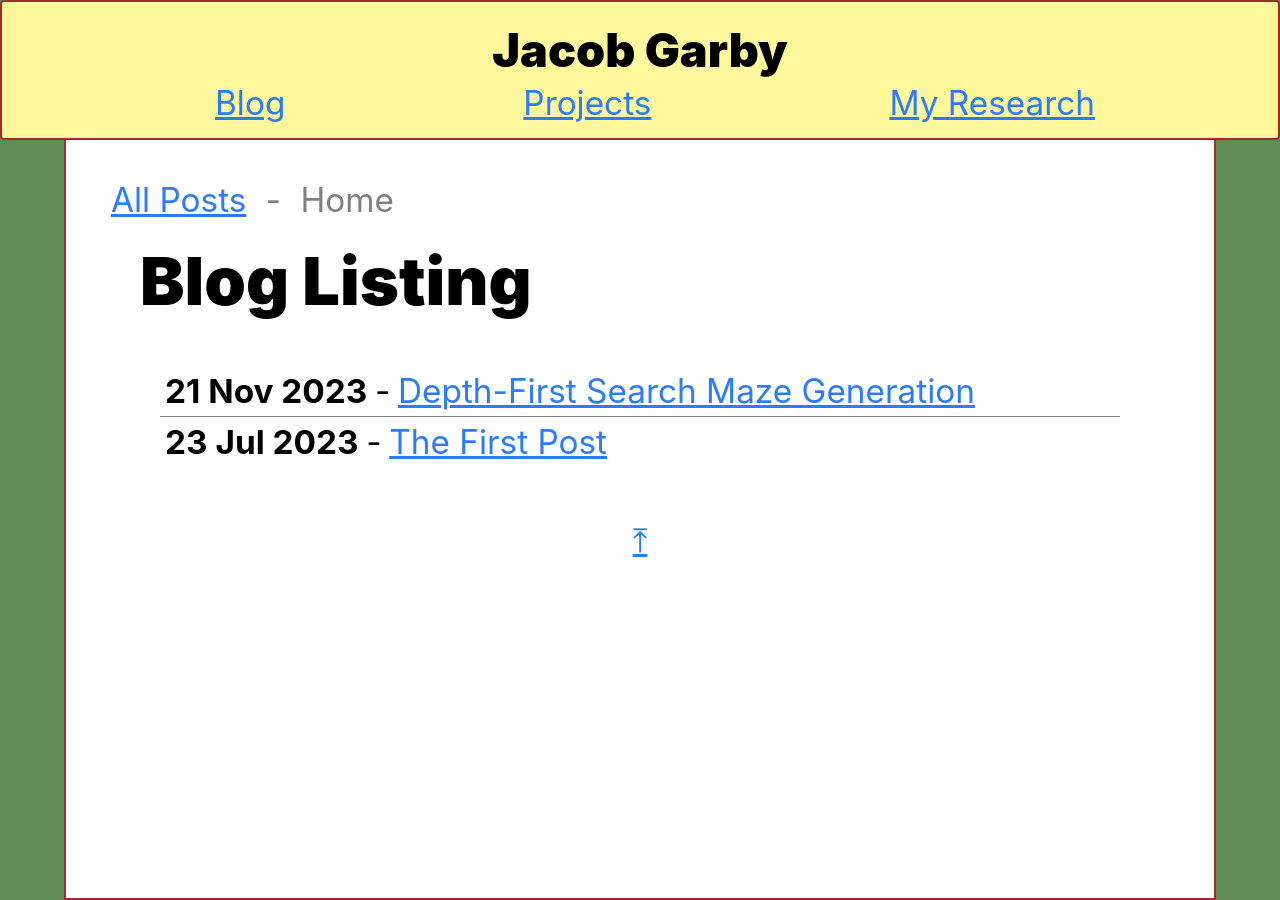
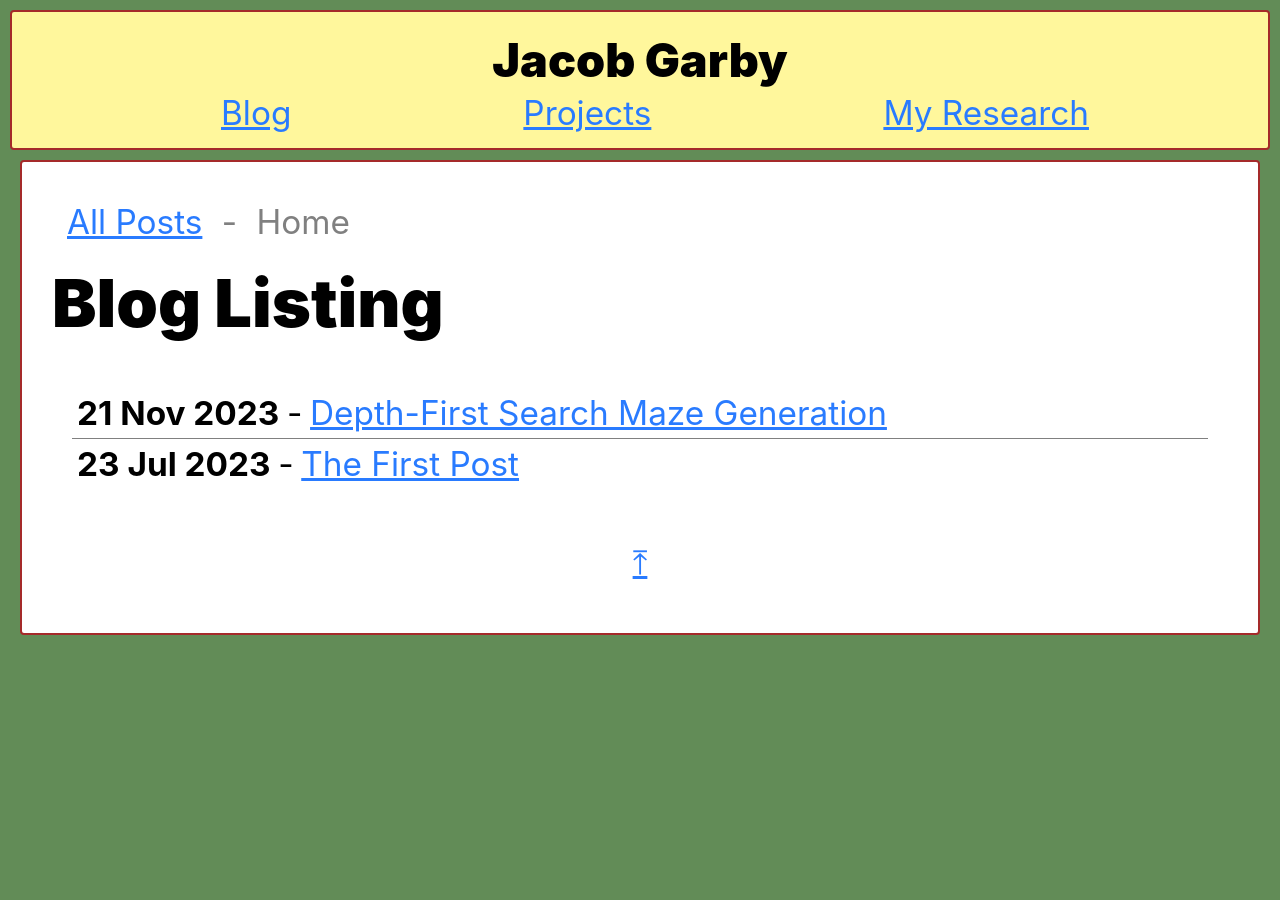
Before and after one commit to j4cobgarby/j4cobgarby.github.io, a Jekyll site: the page built from index.html, in a window 1280 px wide. Built offline with Jekyll 4.4.1, drawn with Linux system fonts in a browser that asks for light colours; some web fonts are replaced.

Commit message:
tweak layout

```diff
--- a/assets/css/style.css
+++ b/assets/css/style.css
@@ -69,7 +69,6 @@ div.sidebar > ul > li > a {
 
 div.sidebar {
     z-index: 1;
-     /*background: linear-gradient(180deg, royalblue 0%, white 75px, burlywood 79px); */
     background: #fcf2a4;
     overflow-x: hidden;
     height: fit-content;
@@ -102,7 +101,7 @@ div.stickybox {
 }
 
 div.stickybox.sticking {
-    border: 1px solid grey;
+    /* border: 1px solid grey; */
     border-radius: 5px;
     border-top: none;
     border-top-left-radius: 0;
@@ -126,31 +125,27 @@ button.sidebar_btn {
 
 div.content {
     padding: 50px;
-    /*padding-left: 15px;*/
     padding-top: 30px;
     background-color: white;
     box-sizing: border-box;
     border: 2px solid brown;
-    border-top: none;
+    border-radius: 4px;
 
     flex: 1;
     height: fit-content;
 
-    /* margin-left: 20px; */
-    /* margin-right: 20px; */
-
-    margin-left: 5%;
-    margin-right: 5%;
+    margin: 10px;
 }
 
 div.contentInner {
-    max-width: 1000px;
     margin: auto;
 }
 
 div.container {
     display: flex;
-    height: 100%;
+    margin: auto;
+    max-width: 1300px;
+    padding: 10px;
 }
 
 div.footer {
```
